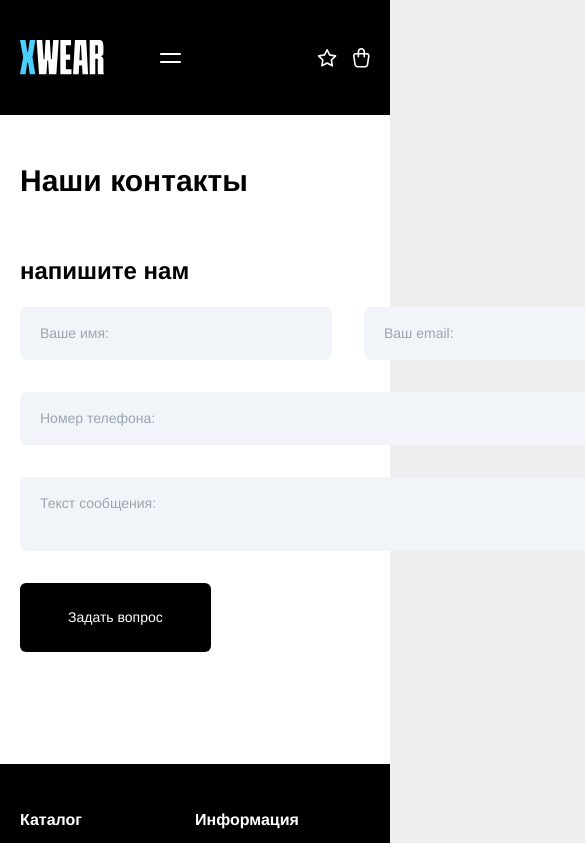
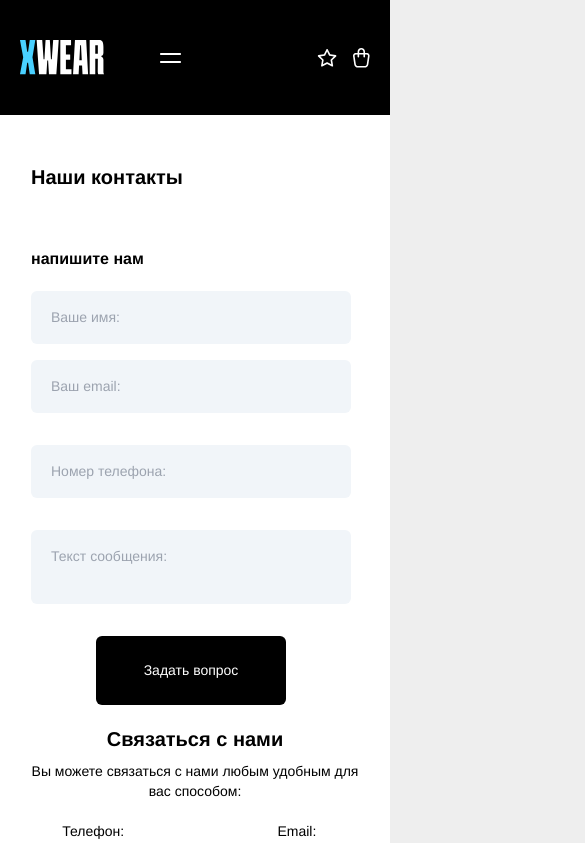
Before and after one commit to muhammadazizbek006/XWEAR, a React (Vite) app: page /kontackt in a window 390 px wide. Shown: the top 843 px of the page, 585 px wide, since content can reach past the window. Built offline with nearby package versions, Linux system fonts and the light colour scheme.

Commit message:
add kontackt responsive

```diff
--- a/src/pages/Kontackt.jsx
+++ b/src/pages/Kontackt.jsx
@@ -8,29 +8,29 @@ const Kontackt = () => {
   return (
     <>
       <section className="pt-12 pb-28">
-        <div className="containerb flex justify-between items-center">
+        <div className="containerb flex flex-col md:flex-row justify-between items-center">
           {/* напишите нам */}
-          <div>
-          <h2 className="text-3xl font-black mb-14">Наши контакты</h2>
-            <h3 className="text-2xl font-extrabold mb-5">напишите нам</h3>
-            <form action="">
-              <div className="mb-8">
+          <div className="mr-2">
+            <h2 className=" text-xl sm:text-3xl font-black mb-14">Наши контакты</h2>
+            <h3 className=" text-base sm:text-2xl font-extrabold mb-5">напишите нам</h3>
+            <form className="flex flex-col items-center" action="">
+              <div className=" flex flex-col items-center xl:flex-row space-y-4 mb-8">
                 {/* Ваше имя: */}
-                <input className="bg-slate-100 w-[312px] py-4 pl-5 rounded-md mr-8" type="text" placeholder="Ваше имя:" />
+                <input className="bg-slate-100 w-[320px] py-4 pl-5 rounded-md md:mr-8" type="text" placeholder="Ваше имя:" />
                 <input className="bg-slate-100 w-[320px] py-4 pl-5 rounded-md"  type="email" placeholder="Ваш email:" />
               </div>
 
               <div className="flex flex-col mb-8">
-                <input className="bg-slate-100 w-[666px] py-4 pl-5 rounded-md mb-8" type="tel"   placeholder="Номер телефона:"/>
-                <textarea  className="bg-slate-100 w-[666px] py-4 pl-5 rounded-md resize-none" placeholder="Текст сообщения:"></textarea>
+                <input className="bg-slate-100 w-[320px] xl:w-[666px] py-4 pl-5 rounded-md mb-8" type="tel"   placeholder="Номер телефона:"/>
+                <textarea  className="bg-slate-100 w-[320px] xl:w-[666px] py-4 pl-5 rounded-md resize-none" placeholder="Текст сообщения:"></textarea>
               </div>
-              <button className="bg-black text-white py-6 px-12 rounded-md">Задать вопрос</button>
+              <button className="bg-black mb-5 md:mb-0   text-white py-6 px-12 rounded-md">Задать вопрос</button>
             </form>
           </div>
           {/* Связаться с нами */}
-          <div>
-            <h3 className="font-extrabold text-2xl mb-2">Связаться с нами</h3>
-            <p className="text-base mb-5">Вы можете связаться с нами любым удобным для вас способом:</p>
+          <div className="flex flex-col items-center text-center">
+            <h3 className="font-extrabold text-xl xl:text-2xl mb-2">Связаться с нами</h3>
+            <p className=" text-sm lg:text-base mb-5">Вы можете связаться с нами любым удобным для вас способом:</p>
             <ul className="grid grid-cols-2 gap-x-16 gap-8 mb-9">
               <li>
                 <a href="">Телефон: <br /> +7 993 608 38 85</a>
@@ -49,12 +49,14 @@ const Kontackt = () => {
                 </a>
               </li>
             </ul>
-            <div className="flex ">
-              <a className="flex space-x-4 items-center py-3 px-8 border-2 mr-5 border-blue-500 rounded-md" href="">
+            <div className="flex flex-col sm:flex-row space-y-3 sm:space-y-0 ">
+
+              <a className="flex space-x-4 items-center py-3 px-4 lg:px-8 border-2 sm:mr-5 border-blue-500 rounded-md" href="">
                 <img src={telegram} alt="telegram" />
                 <p className="text-sm font-extrabold">Написать в Telegram</p>
               </a>
-              <a className="flex space-x-4 items-center py-3   px-8 border-2 border-lime-400 rounded-md" href="">
+
+              <a className="flex space-x-4 items-center py-3   px-4 lg:px-8 border-2 border-lime-400 rounded-md" href="">
                 <img src={whatsapp} alt="telegram" />
                 <p className="text-sm font-extrabold">Написать в Telegram</p>
               </a>
--- a/tailwind.config.js
+++ b/tailwind.config.js
@@ -8,7 +8,8 @@ export default {
     extend: {
 
       screens:{
-        '500':'500px'
+        '500':'500px',
+        '1313px':'1313px'
       }
     },
   },
```
